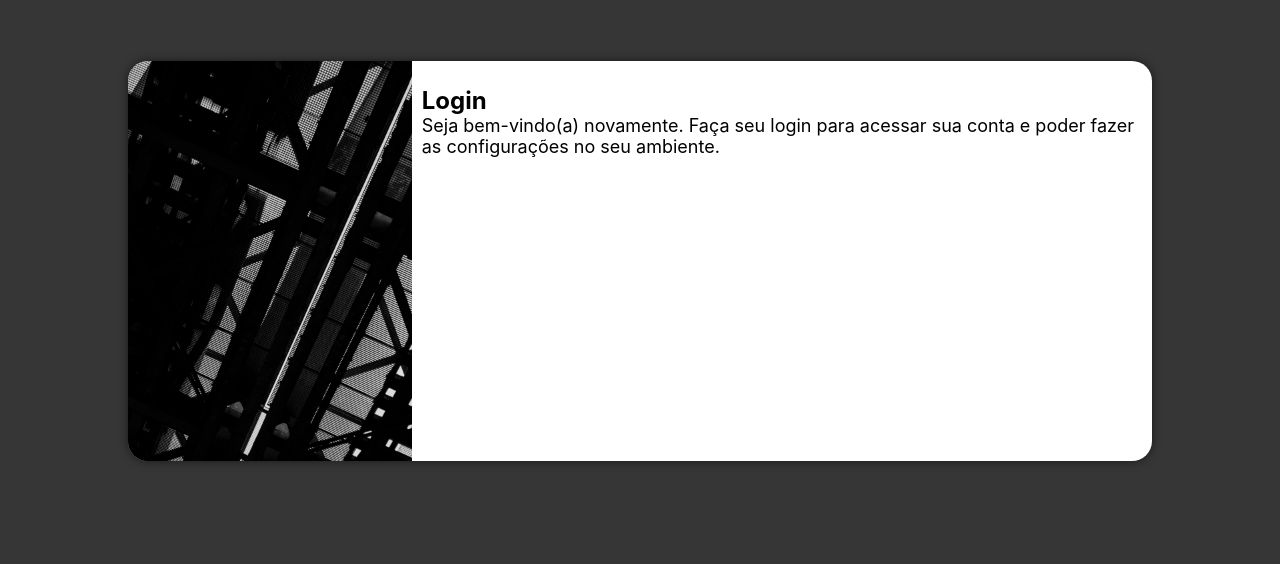
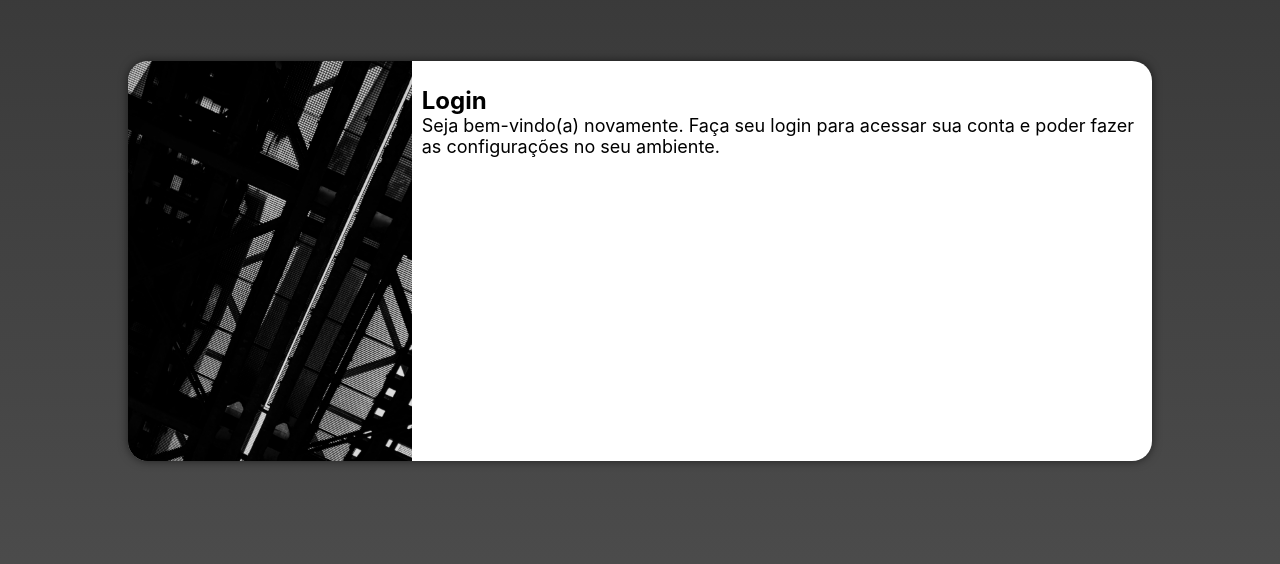
Before and after one commit to matheuspedrososeg/HTML5CSS3, a website: page projeto-login/index.html in a window 1280 px wide. Shown: the part 139-703 px from the top of the page. Drawn offline with Linux system fonts and the light colour scheme.

Commit message:
added gradient

```diff
--- a/projeto-login/estilos/style.css
+++ b/projeto-login/estilos/style.css
@@ -7,7 +7,7 @@
 }
 
 body, html {
-    background-color: rgb(54, 54, 54);
+    background: linear-gradient(to top, rgb(78, 78, 78),rgb(54,54,54));
     height: 100vh;
     width: 100vw;
 }
```
